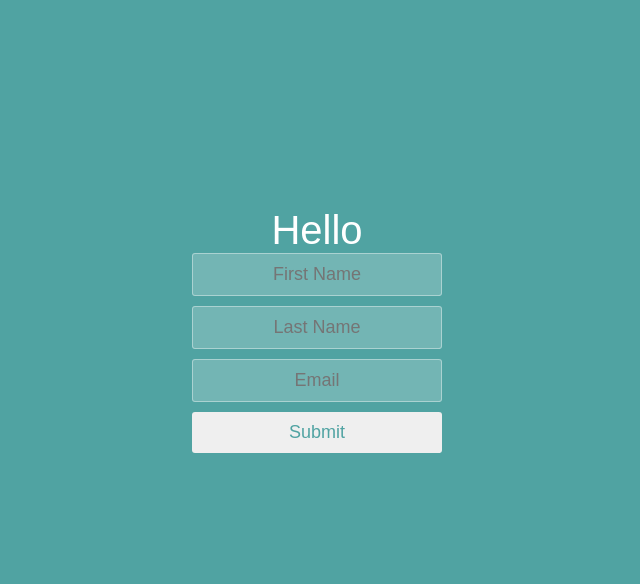
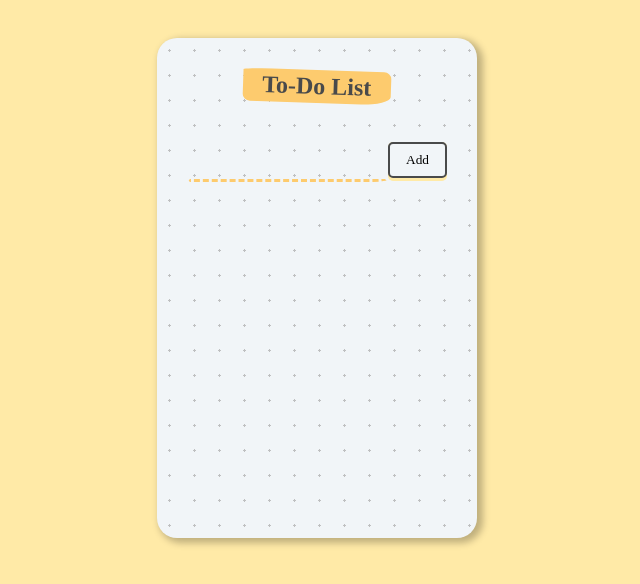
Before and after one commit to Salah-Eddine-hub/Reactjs, a React (Create React App) app in the folder my-app/: page / in a window 1280 px wide. Shown: the top 584 px of the page, without its empty margins (323-963 px from the left). Built offline with nearby package versions, Linux system fonts and the light colour scheme.

Commit message:
create a todo list using complext state and spread operator

```diff
--- a/my-app/public/styles.css
+++ b/my-app/public/styles.css
@@ -1,53 +1,79 @@
-* {
+body {
+  background-color: #ffeaa7;
+  min-height: 70vh;
+  padding: 1rem;
   box-sizing: border-box;
-    margin: 0;
-    padding: 0;
-    font-weight: 300;
-  }
-
-  body {
-    font-family: "Source Sans Pro", sans-serif;
-    color: white;
-    font-weight: 300;
-    background: #50a3a2;
-    width: 100%;
-    height: 100%;
+  display: flex;
+  justify-content: center;
+  align-items: center;
+  color: hsl(198, 1%, 29%);
+  font-family: "Architects Daughter", cursive;
+  text-align: center;
+  font-size: 130%;
 }
 
 .container {
-    margin: 10% auto;
-    padding: 80px 0;
-    text-align: center;
+  width: 100%;
+  height: auto;
+  min-height: 500px;
+  max-width: 500px;
+  min-width: 250px;
+  background: #f1f5f8;
+  background-image: radial-gradient(#bfc0c1 7.2%, transparent 0);
+  background-size: 25px 25px;
+  border-radius: 20px;
+  box-shadow: 4px 3px 7px 2px #00000040;
+  padding: 1rem;
+  box-sizing: border-box;
+}
+.heading {
+  display: flex;
+  align-items: center;
+  justify-content: center;
+  margin-bottom: 1rem;
+}
+.heading h1 {
+  transform: rotate(2deg);
+  padding: 0.2rem 1.2rem;
+  border-radius: 20% 5% 20% 5%/5% 20% 25% 20%;
+  background-color: #fdcb6e;
+  font-size: 1.5rem;
 }
 
-  .container h1 {
-    font-size: 40px;
-    font-weight: 200;
-  }
-
-  input {
-    border: 1px solid rgba(252, 252, 252, 0.4);
-    background-color: rgba(252, 252, 252, 0.2);
-    width: 250px;
-    border-radius: 3px;
-    font-family: "Source Sans Pro", sans-serif;
-    padding: 10px 15px;
-    margin: 0 auto 10px auto;
-    display: block;
-    text-align: center;
-    font-size: 18px;
-    color: white;
-    font-weight: 300;
+.form input {
+  box-sizing: border-box;
+  background-color: transparent;
+  padding: 0.7rem;
+  border-bottom-right-radius: 15px 3px;
+  border-bottom-left-radius: 3px 15px;
+  border: solid 3px transparent;
+  border-bottom: dashed 3px #fdcb6e;
+  font-family: "Architects Daughter", cursive;
+  font-size: 1rem;
+  color: hsla(260, 2%, 25%, 0.7);
+  width: 70%;
+  margin-bottom: 20px;
 }
 
 button {
-    appearance: none;
-    outline: 0;
-    /* background-color: white; */
-    border: 0;
-    padding: 10px 15px;
-    color: #50a3a2;
-    border-radius: 3px;
-    width: 250px;
-    font-size: 18px;
+  padding: 0;
+  border: none;
+  font-family: "Architects Daughter", cursive;
+  text-decoration: none;
+  padding-bottom: 3px;
+  border-radius: 5px;
+  background-color: #ffeaa7;
 }
+button span {
+  background: #f1f5f8;
+  display: block;
+  padding: 0.5rem 1rem;
+  border-radius: 5px;
+  border: 2px solid hsl(198, 1%, 29%);
+}
+
+li {
+  text-align: left;
+  position: relative;
+  padding: 0.5rem;
+}
--- a/my-app/src/components/App.js
+++ b/my-app/src/components/App.js
@@ -1,37 +1,39 @@
 import React, { useState } from "react";
 
 function App() {
-  const [contact, setContact] = useState({
-    fName: "",
-    lName: "",
-    email: ""
-  });
+  const [input, setInput] = useState("");
+  const [items, setItems] = useState([]);
 
-  function applyChanges(event){
+  function saveChange(event){
+    const todoke = event.target.value;
+    // console.log(event.target.value);
+    setInput(todoke)
+  }
 
-    const {value, name} = event.target;
-    // console.log(value);
-    // console.log(name);
-    setContact(preValue =>{
-      return {
-        ...preValue,
-        [name] : value
-      }
+  function addToArray(){
+    // const value = event.target.value;
+    setItems(prevItem => {
+      return [...prevItem, input];
     });
+    setInput("");
   }
 
   return (
     <div className="container">
-      <h1>
-        Hello {contact.fName} {contact.lName}
-      </h1>
-      <p>{contact.email}</p>
-      <form>
-        <input name="fName" onChange={applyChanges} placeholder="First Name" />
-        <input name="lName" onChange={applyChanges} placeholder="Last Name" />
-        <input name="email" onChange={applyChanges} placeholder="Email" />
-        <button>Submit</button>
-      </form>
+      <div className="heading">
+        <h1>To-Do List</h1>
+      </div>
+      <div className="form">
+        <input type="text" value={input} onChange={saveChange} />
+        <button onClick={addToArray} >
+          <span name="button" >Add</span>
+        </button>
+      </div>
+      <div>
+        <ul>
+          {items.map((item, index)=>{return <li key={index}>{item}</li>})}
+        </ul>
+      </div>
     </div>
   );
 }
```
Also changed, not shown: my-app/src/index.js (+5 -9 lines). Lines whose indentation alone changed are shown as unchanged.
